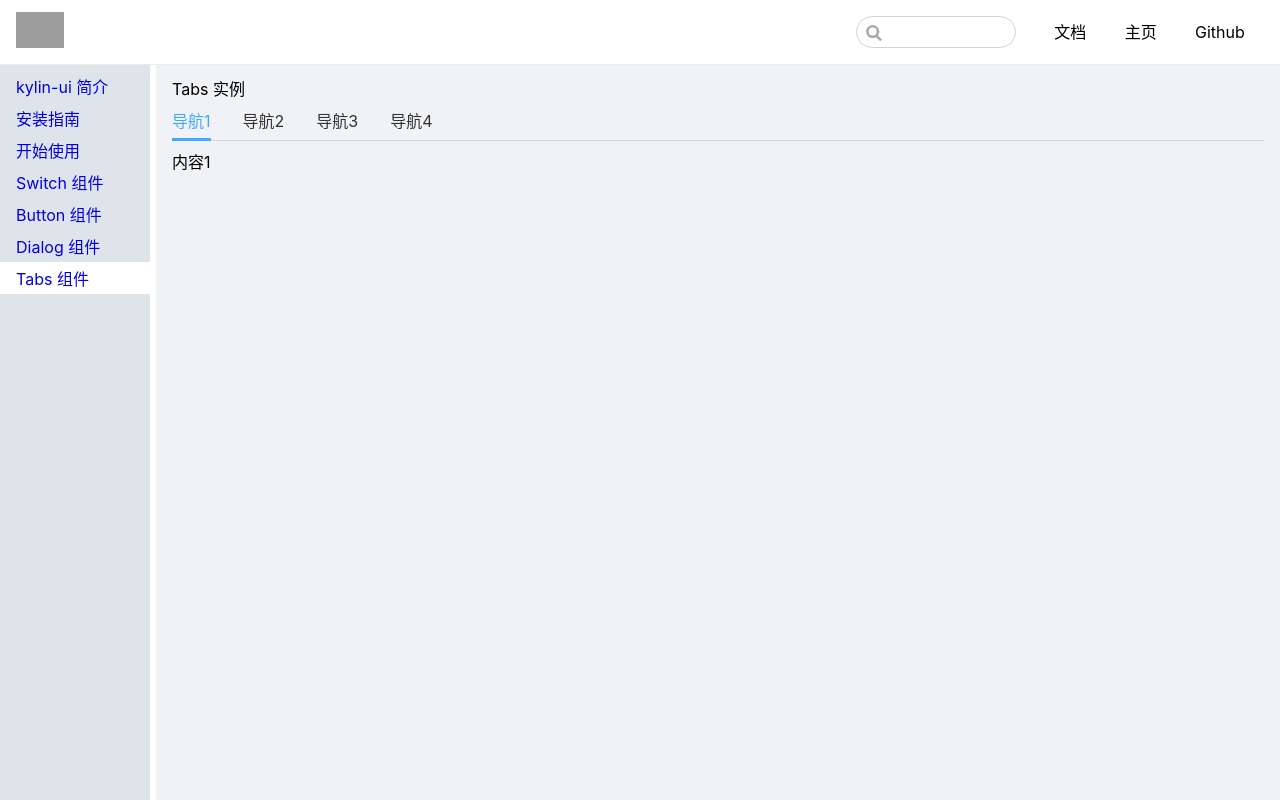
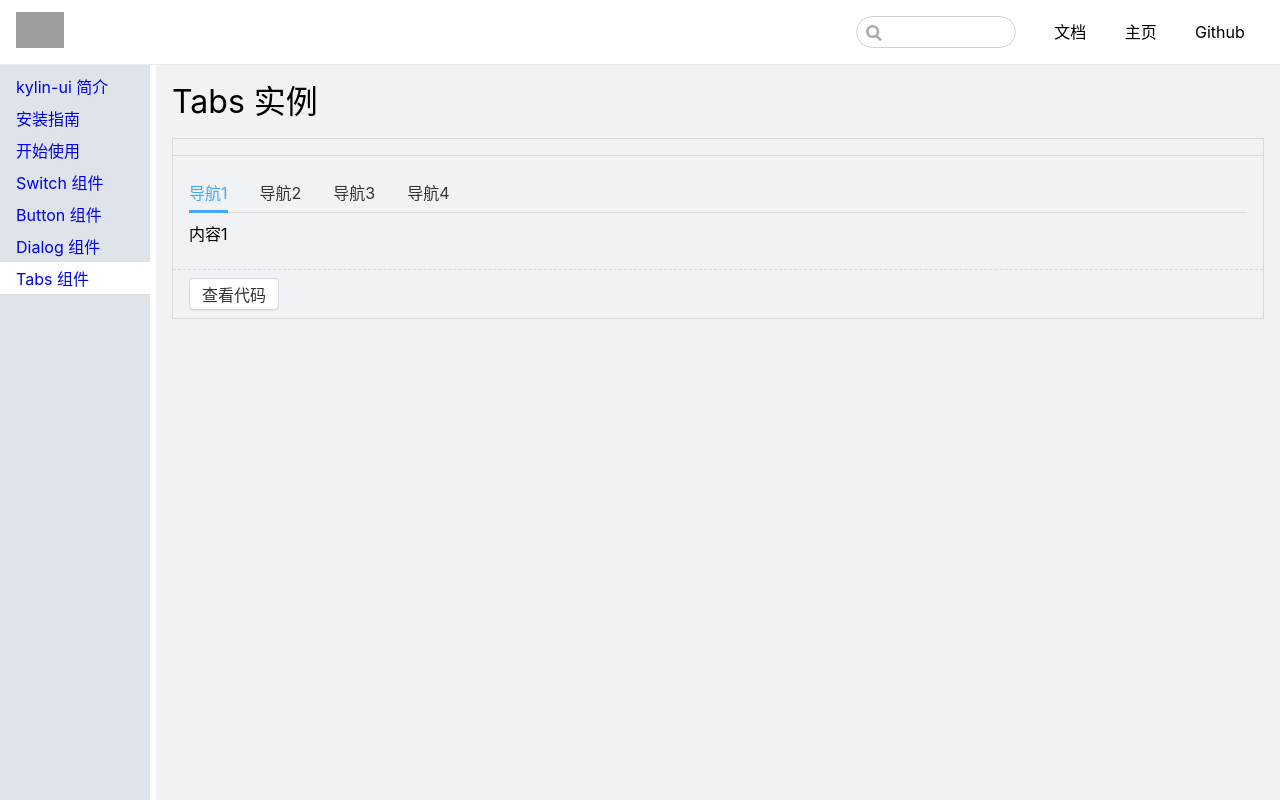
Before and after one commit to zl454/kirin-ui, a Vue app: page /#/doc/tabs in a window 1280 px wide. Built offline with nearby package versions, Linux system fonts and the light colour scheme; grey boxes are pictures that could not be loaded.

Commit message:
完成 TabsDemo 的改造

```diff
--- /dev/null
+++ b/src/components/Tabs1.demo.vue
@@ -0,0 +1,31 @@
+<demo>
+  常规使用
+</demo>
+<template>
+<Tabs v-model:selected="x">
+  <Tab title="导航1">内容1</Tab>
+  <Tab title="导航2">内容2</Tab>
+  <Tab title="导航3">内容3</Tab>
+  <Tab title="导航4">内容4</Tab>
+</Tabs>
+</template>
+
+<script>
+import Tabs from "../lib/Tabs.vue";
+import Tab from "../lib/Tab.vue";
+import {
+  ref
+} from "vue";
+export default {
+  components: {
+    Tabs,
+    Tab,
+  },
+  setup() {
+    const x = ref("导航1");
+    return {
+      x,
+    };
+  },
+};
+</script>
--- a/src/components/TabsDemo.vue
+++ b/src/components/TabsDemo.vue
@@ -1,31 +1,23 @@
 <template>
 <div>
-  <div>Tabs 实例</div>
-  <Tabs v-model:selected="x">
-    <Tab title="导航1">内容1</Tab>
-    <Tab title="导航2">内容2</Tab>
-    <Tab title="导航3">内容3</Tab>
-    <Tab title="导航4">内容4</Tab>
-  </Tabs>
-
+  <h1>Tabs 实例</h1>
+  <Demo :component="Tabs1Demo" />
 </div>
 </template>
 
 <script lang="ts">
-import Tabs from "../lib/Tabs.vue";
-import Tab from "../lib/Tab.vue";
+import Demo from "./Demo.vue";
+import Tabs1Demo from "./Tabs1.demo.vue";
 import {
   ref
 } from "vue";
 export default {
   components: {
-    Tabs,
-    Tab,
+    Demo,
   },
   setup() {
-    const x = ref("导航1");
     return {
-      x,
+      Tabs1Demo,
     };
   },
 };
```
